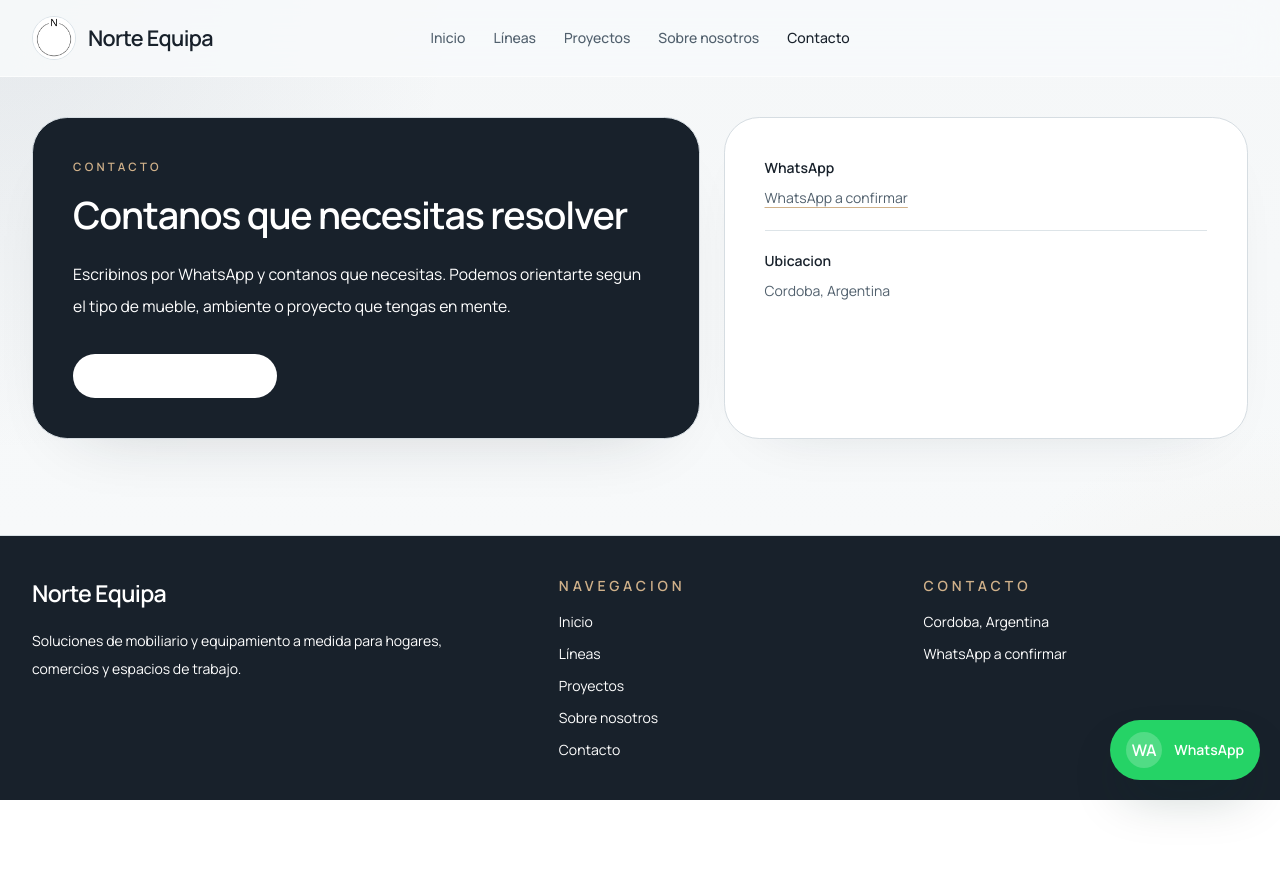
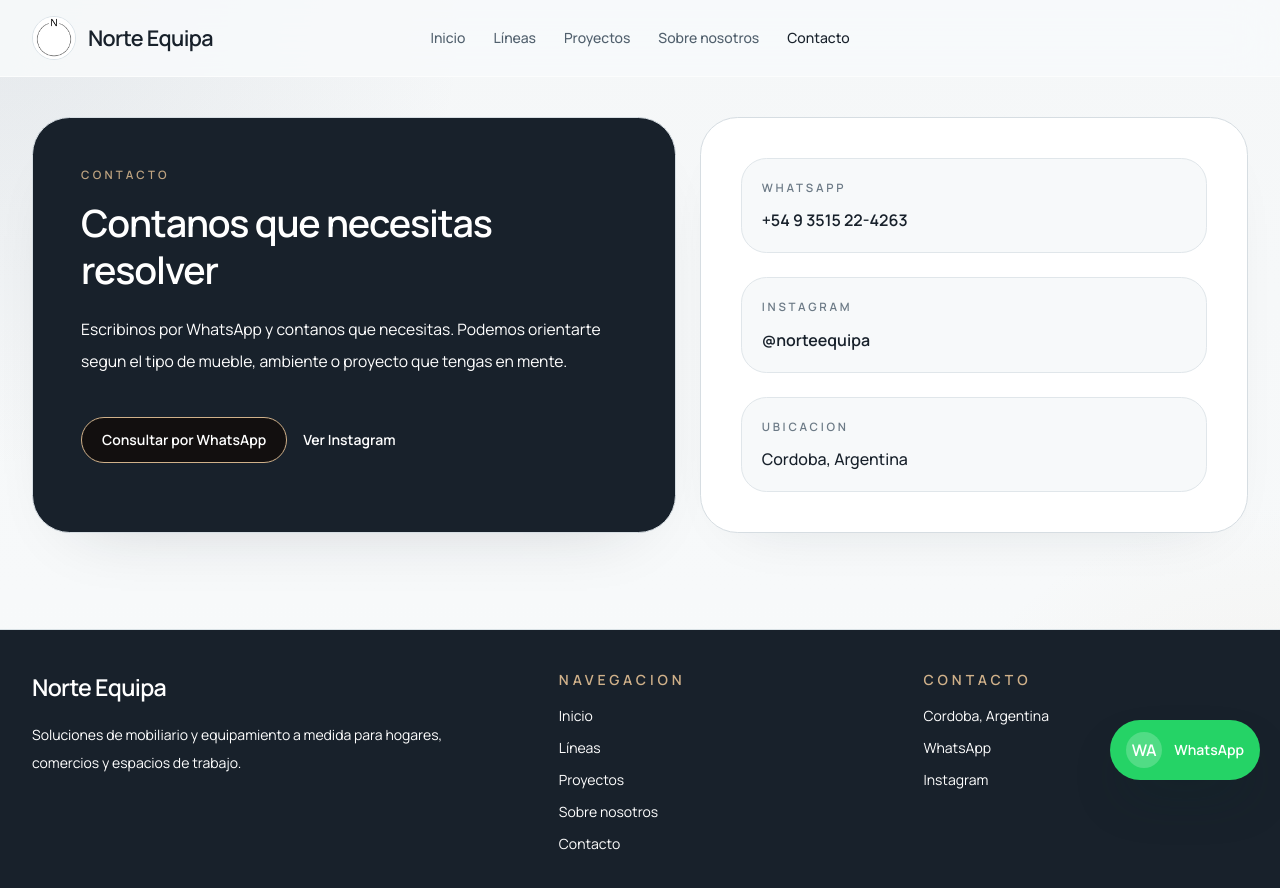
Before and after one commit to olmedovalentino/luma-estetica-demo, a Next.js app: page /contacto in a window 1280 px wide. Shown: the top 888 px of the page. Before the commit the page ends 800 px from the top, so only its background shows below. Built offline with nearby package versions, Linux system fonts and the light colour scheme.

Commit message:
Polish Norte Equipa about and contact

```diff
--- a/src/app/contacto/page.tsx
+++ b/src/app/contacto/page.tsx
@@ -5,13 +5,14 @@ import { buildWhatsappUrl, site } from "@/lib/site";
 export default function ContactoPage() {
   const whatsappUrl = buildWhatsappUrl(site.whatsappMessage);
   const isWhatsAppAvailable = whatsappUrl !== "#";
+  const hasInstagram = site.instagramUrl.startsWith("http");
 
   return (
     <PageShell>
       <section className="mx-auto max-w-7xl px-4 pb-16 pt-10 sm:px-6 lg:px-8 lg:pb-24">
-        <div className="grid gap-6 lg:grid-cols-[1.12fr_0.88fr]">
-          <div className="rounded-[2.2rem] border border-[#d6dde2] bg-[#18212b] p-8 text-white shadow-[0_30px_70px_-48px_rgba(24,33,43,0.24)] sm:p-10">
-            <p className="text-[0.72rem] font-semibold uppercase tracking-[0.28em] text-[#d0b18a]">
+        <div className="grid gap-6 lg:grid-cols-[1.08fr_0.92fr]">
+          <div className="rounded-[2.35rem] border border-[#d6dde2] bg-[#18212b] p-8 text-white shadow-[0_30px_70px_-48px_rgba(24,33,43,0.24)] sm:p-10 lg:p-12">
+            <p className="text-[0.72rem] font-semibold uppercase tracking-[0.28em] text-[#d0b18a]/90">
               Contacto
             </p>
             <h1 className="mt-4 max-w-xl font-heading text-[2rem] font-semibold leading-tight tracking-[-0.03em] sm:text-[2.35rem]">
@@ -21,47 +22,59 @@ export default function ContactoPage() {
               Escribinos por WhatsApp y contanos que necesitas. Podemos orientarte segun el tipo de mueble, ambiente o proyecto que tengas en mente.
             </p>
 
-            <div className="mt-8 flex flex-col gap-3 sm:flex-row">
+            <div className="mt-10 flex flex-col gap-4 sm:flex-row sm:items-center">
               <ButtonLink
                 href={whatsappUrl}
                 target={isWhatsAppAvailable ? "_blank" : undefined}
                 rel={isWhatsAppAvailable ? "noopener noreferrer" : undefined}
-                className="bg-white text-[#18212b] hover:bg-[#eef2f5]"
+                className="border border-[#d0b18a] bg-[#d0b18a] text-[#18212b] hover:bg-[#dcc2a3]"
               >
                 Consultar por WhatsApp
               </ButtonLink>
+              {hasInstagram ? (
+                <a
+                  href={site.instagramUrl}
+                  target="_blank"
+                  rel="noopener noreferrer"
+                  className="text-sm font-semibold text-white/84 transition hover:text-white"
+                >
+                  Ver Instagram
+                </a>
+              ) : null}
             </div>
           </div>
 
-          <div className="rounded-[2.2rem] border border-[#d6dde2] bg-white p-8 shadow-[0_24px_60px_-44px_rgba(24,33,43,0.18)] sm:p-10">
-            <div className="space-y-5">
-              <div className="border-b border-[#dde4e8] pb-5">
-                <p className="text-sm font-semibold text-[#18212b]">WhatsApp</p>
+          <div className="rounded-[2.35rem] border border-[#d6dde2] bg-white p-8 shadow-[0_24px_60px_-44px_rgba(24,33,43,0.18)] sm:p-10">
+            <div className="space-y-6">
+              <div className="rounded-[1.6rem] border border-[#e0e6ea] bg-[#f7f9fa] px-5 py-5">
+                <p className="text-[0.72rem] font-semibold uppercase tracking-[0.24em] text-[#6c7a86]">WhatsApp</p>
                 <a
                   href={whatsappUrl}
                   target={isWhatsAppAvailable ? "_blank" : undefined}
                   rel={isWhatsAppAvailable ? "noopener noreferrer" : undefined}
-                  className="mt-2 inline-block text-sm leading-6 text-[#51606d] underline decoration-[#d0b18a] underline-offset-4"
+                  className="mt-3 inline-flex text-base font-semibold text-[#18212b] transition hover:text-[#43515d]"
                 >
                   {site.whatsappDisplay}
                 </a>
               </div>
-              {site.instagramUrl !== "#" ? (
-                <div className="border-b border-[#dde4e8] pb-5">
-                  <p className="text-sm font-semibold text-[#18212b]">Instagram</p>
+
+              {hasInstagram ? (
+                <div className="rounded-[1.6rem] border border-[#e0e6ea] bg-[#f7f9fa] px-5 py-5">
+                  <p className="text-[0.72rem] font-semibold uppercase tracking-[0.24em] text-[#6c7a86]">Instagram</p>
                   <a
                     href={site.instagramUrl}
                     target="_blank"
                     rel="noopener noreferrer"
-                    className="mt-2 inline-block text-sm leading-6 text-[#51606d] underline decoration-[#d0b18a] underline-offset-4"
+                    className="mt-3 inline-flex text-base font-semibold text-[#18212b] transition hover:text-[#43515d]"
                   >
-                    Ver perfil
+                    @norteequipa
                   </a>
                 </div>
               ) : null}
-              <div>
-                <p className="text-sm font-semibold text-[#18212b]">Ubicacion</p>
-                <p className="mt-2 text-sm leading-6 text-[#51606d]">{site.location}</p>
+
+              <div className="rounded-[1.6rem] border border-[#e0e6ea] bg-[#f7f9fa] px-5 py-5">
+                <p className="text-[0.72rem] font-semibold uppercase tracking-[0.24em] text-[#6c7a86]">Ubicacion</p>
+                <p className="mt-3 text-base font-medium text-[#18212b]">{site.location}</p>
               </div>
             </div>
           </div>
--- a/src/app/sobre-nosotros/page.tsx
+++ b/src/app/sobre-nosotros/page.tsx
@@ -2,13 +2,13 @@ import Image from "next/image";
 
 import { PageShell } from "@/components/page-shell";
 import { resolvePublicImage } from "@/lib/asset";
-import { aboutSection, trustPoints } from "@/lib/site";
+import { aboutSection } from "@/lib/site";
 
 export default function SobreNosotrosPage() {
   return (
     <PageShell>
       <section className="mx-auto max-w-7xl px-4 pb-16 pt-10 sm:px-6 lg:px-8 lg:pb-24">
-        <div className="grid gap-10 lg:grid-cols-[0.9fr_1.1fr] lg:items-center">
+        <div className="grid gap-10 lg:grid-cols-[1fr_0.95fr] lg:items-center">
           <div className="overflow-hidden rounded-[2.2rem] border border-[#dde4e8] bg-white p-3 shadow-[0_24px_60px_-44px_rgba(24,33,43,0.26)]">
             <div className="relative h-[380px] overflow-hidden rounded-[1.7rem] sm:h-[500px]">
               <Image
@@ -22,7 +22,7 @@ export default function SobreNosotrosPage() {
             </div>
           </div>
 
-          <div>
+          <div className="rounded-[2rem] border border-[#dde4e8] bg-white/88 p-7 shadow-[0_24px_60px_-44px_rgba(24,33,43,0.18)] sm:p-9">
             <p className="text-[0.72rem] font-semibold uppercase tracking-[0.28em] text-[#6c7a86]">
               Sobre nosotros
             </p>
@@ -30,19 +30,6 @@ export default function SobreNosotrosPage() {
               {aboutSection.title}
             </h1>
             <p className="mt-6 max-w-2xl text-[0.98rem] leading-8 text-[#51606d]">{aboutSection.text}</p>
-
-            <div className="mt-10 grid gap-4 sm:grid-cols-2">
-              {trustPoints.map((point) => (
-                <div
-                  key={point}
-                  className="rounded-[1.8rem] border border-[#dde4e8] bg-white px-6 py-6 shadow-[0_24px_60px_-44px_rgba(24,33,43,0.24)]"
-                >
-                  <p className="font-heading text-[1.15rem] font-semibold tracking-[-0.03em] text-[#18212b]">
-                    {point}
-                  </p>
-                </div>
-              ))}
-            </div>
           </div>
         </div>
       </section>
--- a/src/components/site-footer.tsx
+++ b/src/components/site-footer.tsx
@@ -8,6 +8,7 @@ type SiteFooterProps = {
 
 export function SiteFooter({ whatsappUrl }: SiteFooterProps) {
   const isWhatsAppAvailable = whatsappUrl !== "#";
+  const hasInstagram = site.instagramUrl.startsWith("http");
 
   return (
     <footer className="border-t border-[#d9e1e5] bg-[#18212b] text-white">
@@ -45,7 +46,7 @@ export function SiteFooter({ whatsappUrl }: SiteFooterProps) {
             ) : (
               <p>{site.whatsappDisplay}</p>
             )}
-            {site.instagramUrl !== "#" ? (
+            {hasInstagram ? (
               <a href={site.instagramUrl} target="_blank" rel="noopener noreferrer" className="block">
                 Instagram
               </a>
--- a/src/lib/site.ts
+++ b/src/lib/site.ts
@@ -13,11 +13,11 @@ export const site = {
   primaryCta: "Consultar por WhatsApp",
   secondaryCta: "Ver proyectos",
   logoUrl: "/images/norte-equipa/logo.png",
-  whatsappNumber: "",
-  whatsappDisplay: "WhatsApp a confirmar",
+  whatsappNumber: "5493515224263",
+  whatsappDisplay: "+54 9 3515 22-4263",
   whatsappMessage: "Hola, vengo desde la web y quiero consultar por un proyecto.",
-  whatsappUrl: "#",
-  instagramUrl: "#",
+  whatsappUrl: "https://wa.me/5493515224263",
+  instagramUrl: "https://www.instagram.com/norteequipa/?hl=es",
   location: "Cordoba, Argentina",
   navigation: [
     { label: "Inicio", href: "/" },
@@ -179,18 +179,11 @@ export const processSteps = [
   },
 ] as const;
 
-export const trustPoints = [
-  "Diseno funcional",
-  "Proyectos a medida",
-  "Terminaciones prolijas",
-  "Acompanamiento en el proceso",
-] as const;
-
 export const aboutSection = {
   title: "Diseno, funcionalidad y soluciones a medida",
   text:
     "Trabajamos cada proyecto pensando en el uso real del espacio, buscando soluciones practicas, duraderas y visualmente cuidadas para hogares, comercios y ambientes de trabajo.",
-  image: "/images/norte-equipa/linea-norte.png",
+  image: "/images/norte-equipa/sobre-nosotros.png",
   fallbackImage:
     "https://images.unsplash.com/photo-1493663284031-b7e3aefcae8e?auto=format&fit=crop&w=1400&q=80",
   alt: "Interior con equipamiento a medida",
```
Also changed, not shown: public/images/norte-equipa/sobre-nosotros.png (added).
